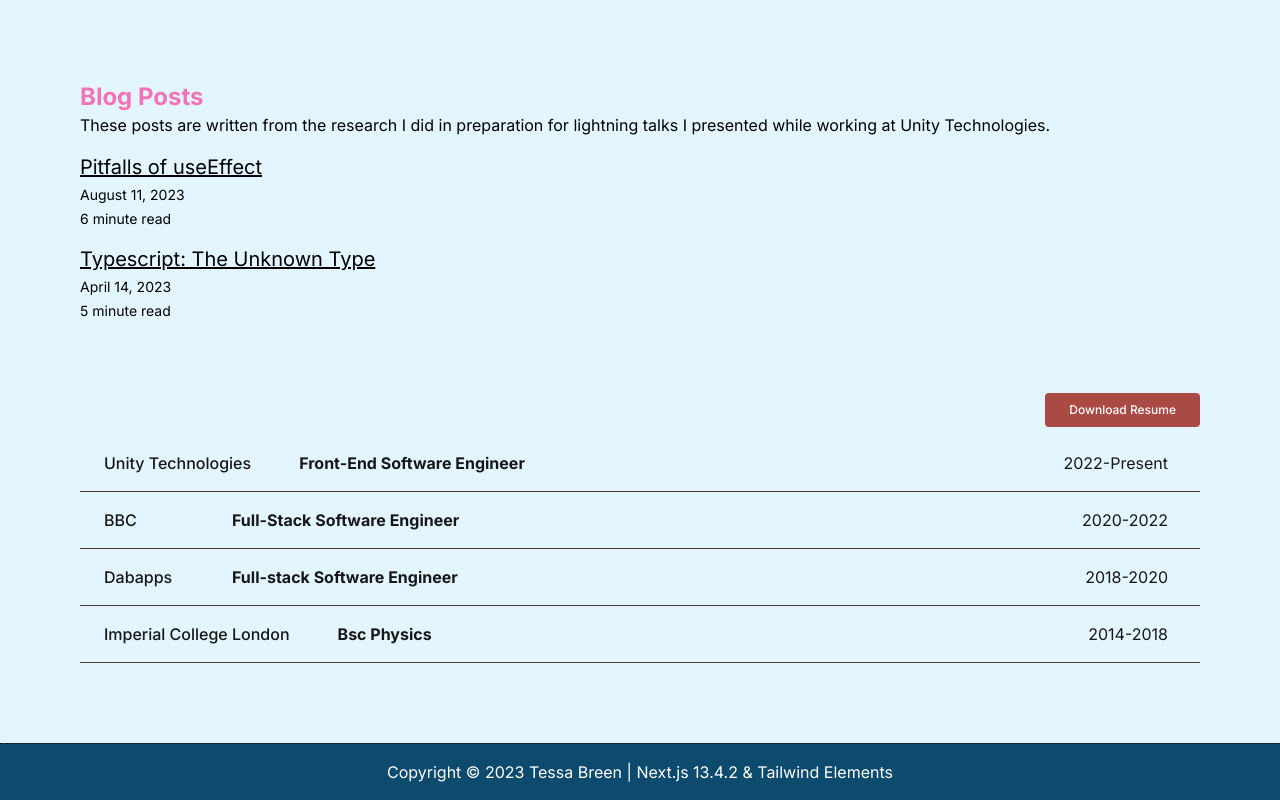
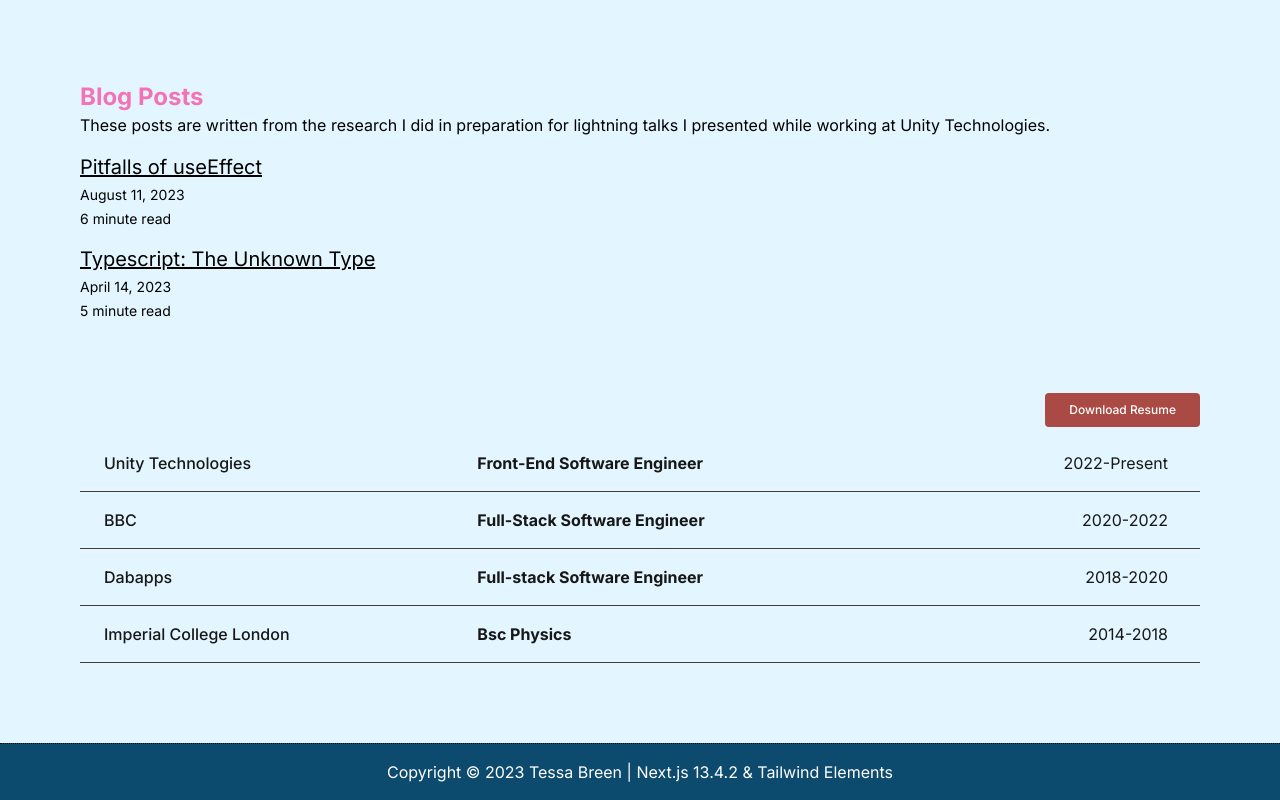
Before and after one commit to Mynameistessa/my-website, a Next.js app: page / in a window 1280 px wide. Shown: the part 649-1449 px from the top of the page. Built offline with nearby package versions, Linux system fonts and the light colour scheme.

Commit message:
wip: rewrite large cv component

```diff
--- a/components/CV.tsx
+++ b/components/CV.tsx
@@ -1,27 +1,7 @@
 "use client";
-import React, { useContext, useEffect, useState } from "react";
-import styled from 'styled-components';
-import CVLarge from "./CV-large";
+import React, { useEffect } from "react";
+import CVLarge from "./Portfolio";
 import CVSmall from "./CV-small";
-
-const StyledGrid = styled.div`
-  display: grid;
-
-  // @media only screen and (min-width: 1000px) {
-  //   grid-template-columns: 400px 475px 1fr 1fr;
-  // }
-
-  // @media only screen and (max-width: 850px) {
-  //   grid-template-columns: 200px 275px 1fr 1fr;
-  // }
-`;
-
-enum Sections {
-  Unity = "unity",
-  BBC = "bbc",
-  DabApps = "dabapps",
-  Physics = "physics",
-}
 
 const CV: React.FC = () => {
   const [dimensions, setDimensions] = React.useState({
--- a/components/CV-large.tsx
+++ b/components/Portfolio.tsx
@@ -1,7 +1,7 @@
 "use client";
-import React, { useEffect, useState } from "react";
+import React, { useState } from "react";
 import { motion } from "framer-motion";
-import { CVRow } from "./CV-Card";
+import { CVRow } from "./Resume";
 
 const portfolio = [
   {
@@ -41,9 +41,7 @@ const portfolio = [
   },
 ]
 
-const CVLarge: React.FC = () => {
-  const [mounted, setMounted] = useState(false);
-
+export const CVLarge: React.FC = () => {
   return (
     <>
       <div className="flex flex-col cursor-pointer ml-auto">
@@ -68,7 +66,7 @@ const CVLarge: React.FC = () => {
 
       {portfolio.map((experience) => {
         return (
-          <CVRow company={experience.company} role={experience.role} duration={experience.duration}
+          <CVRow key={experience.duration} company={experience.company} role={experience.role} duration={experience.duration}
           />
         )
       })}
--- a/components/CV-Card.tsx
+++ b/components/Resume.tsx
@@ -1,8 +1,7 @@
-
 export const ExpandedCVRow = ({ company, role, duration, description, skills }:
   { company: string, role: string, duration: string, description: string, skills: string[] }) => {
   return (
-    <>
+    <div className="grid-cols-3">
       <div className="flex items-center border-b dark:border-platinum-grey border-wood hover:dark:bg-slate-800 hover:bg-warm-yellow">
         <div className="basis-32 sm:px-6 py-2 whitespace-nowrap sm:text-m font-medium dark:text-white text-neutral-900">
           {company}
@@ -22,26 +21,26 @@ export const ExpandedCVRow = ({ company, role, duration, description, skills }:
         </ol>
         <div className="xs:invisible flex dark:text-white text-neutral-900 flex-wrap items-end space-x-2 space-y-2 mb-4">
           {skills.map((skill) => (
-            <span className="text-white inline-block whitespace-nowrap rounded-full bg-sky-800 px-[0.65em] pt-[0.35em] pb-[0.25em] text-center align-baseline text-[0.75em] font-bold leading-none">
+            <span key={Math.random()} className="text-white inline-block whitespace-nowrap rounded-full bg-sky-800 px-[0.65em] pt-[0.35em] pb-[0.25em] text-center align-baseline text-[0.75em] font-bold leading-none">
               {skill}
             </span>
           ))}
         </div>
       </div>
-    </>
+    </div>
   )
 }
 
 export const CVRow = ({ company, role, duration }: { company: string, role: string, duration: string }) => {
   return (
-    <div className="flex items-center border-b dark:border-platinum-grey border-wood hover:dark:bg-slate-800 hover:bg-warm-yellow">
-      <div className="basis-32 sm:px-6 py-2 whitespace-nowrap sm:text-m font-medium dark:text-white text-neutral-900">
+    <div className="grid grid-cols-3 items-center border-b dark:border-platinum-grey border-wood hover:dark:bg-slate-800 hover:bg-warm-yellow">
+      <div className="sm:px-6 py-2 whitespace-nowrap sm:text-m font-medium dark:text-white text-neutral-900">
         {company}
       </div>
-      <div className="sm:text-m basis-72 dark:text-brick-red text-neutral-900 sm:px-6 sm:py-4 whitespace-nowrap font-bold">
+      <div className="sm:text-m dark:text-brick-red text-neutral-900 sm:px-6 sm:py-4 whitespace-nowrap font-bold">
         {role}
       </div>
-      <div className="sm:visible text-m dark:text-platinum-grey text-neutral-900 whitespace-nowrap basis-5 ml-auto lg:mr-8">
+      <div className="sm:visible text-m dark:text-platinum-grey text-neutral-900 whitespace-nowrap ml-auto lg:mr-8">
         {duration}
       </div>
     </div>
```
